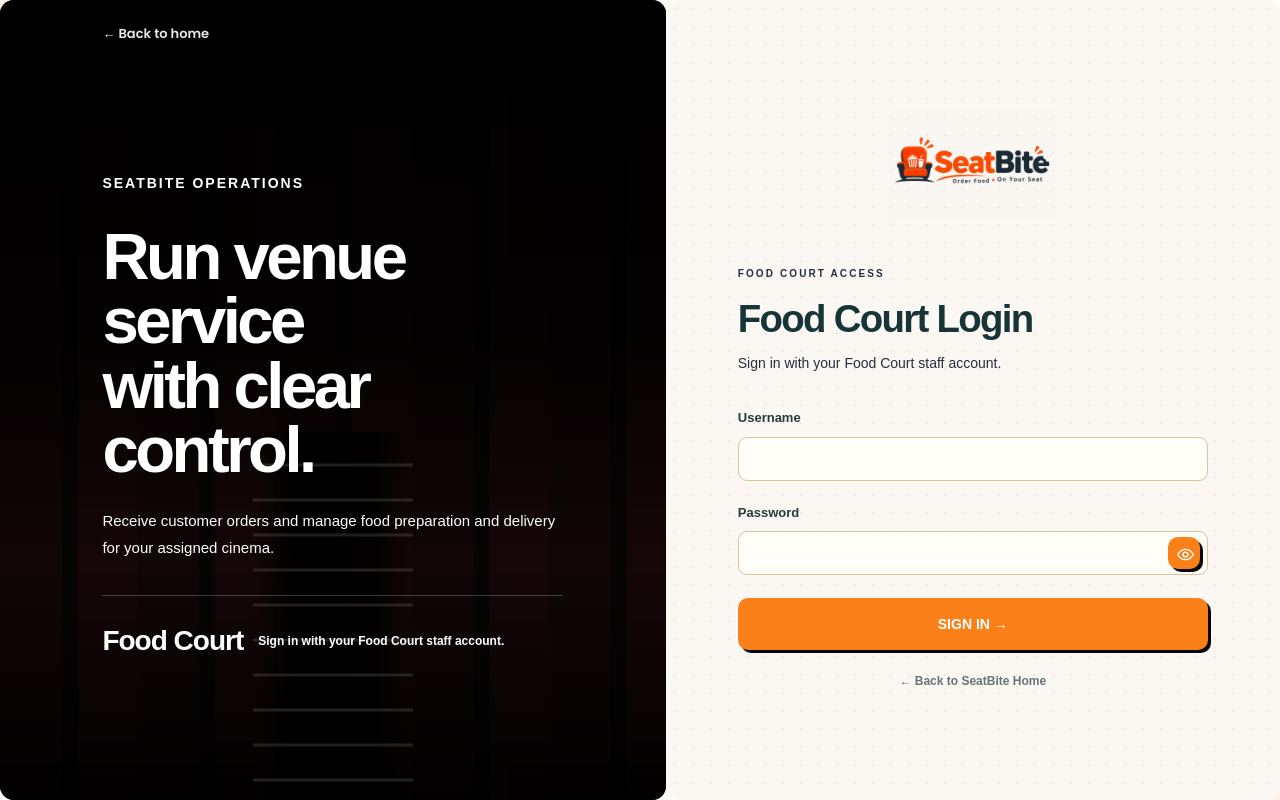
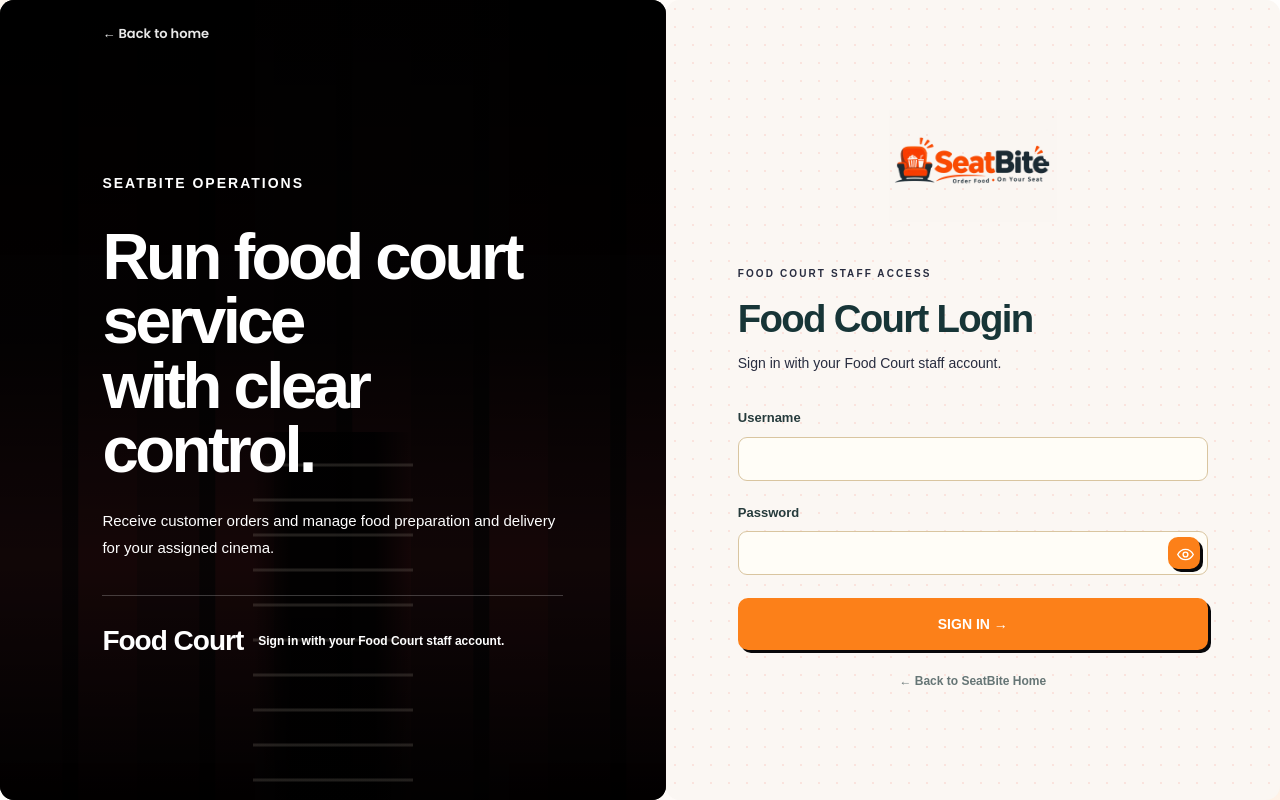
Before and after one commit to futuresucceder-lang/cinema-seat-food, a Next.js app: page /food-court-login in a window 1280 px wide. Built offline with nearby package versions, Linux system fonts and the light colour scheme.

Commit message:
Make Food Court login copy clearly role-specific

```diff
--- a/app/food-court-login/page.tsx
+++ b/app/food-court-login/page.tsx
@@ -38,7 +38,7 @@ export default function FoodCourtLoginPage() {
         <a className="sb-auth-home-link" href="/">← Back to home</a>
         <div className="sb-auth-copy">
           <p className="sb-auth-eyebrow">SEATBITE OPERATIONS</p>
-          <h1>Run venue<br />service<br />with clear<br />control.</h1>
+          <h1>Run food court<br />service<br />with clear<br />control.</h1>
           <p>Receive customer orders and manage food preparation and delivery for your assigned cinema.</p>
           <div className="sb-auth-role-note"><strong>Food Court</strong><span>Sign in with your Food Court staff account.</span></div>
         </div>
@@ -46,7 +46,7 @@ export default function FoodCourtLoginPage() {
       <section className="sb-auth-form-side">
         <img src="/seatbite-logo.webp.jpg" alt="SeatBite" className="sb-auth-logo" />
         <div className="sb-auth-card">
-          <p className="sb-auth-kicker">FOOD COURT ACCESS</p>
+          <p className="sb-auth-kicker">FOOD COURT STAFF ACCESS</p>
           <h2>Food Court Login</h2>
           <p className="sb-auth-subtitle">Sign in with your Food Court staff account.</p>
           {error && <div className="sb-auth-error" role="alert">{error}</div>}
```
